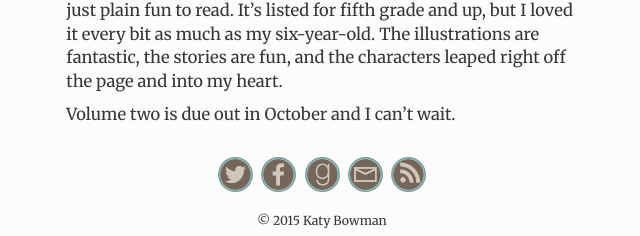
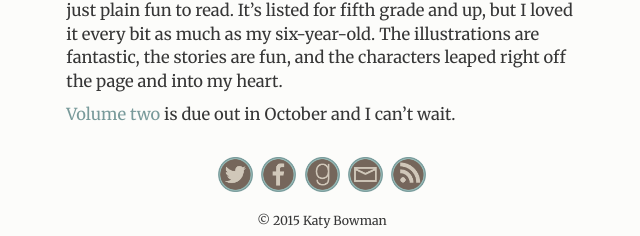
Before and after one commit to k80bowman/Edge_Of_Uncertainty, a Jekyll site: the page built from app/_posts/2015-09-08-Lumberjanes.md, in a window 1280 px wide. Shown: the part 1660-1896 px from the top of the page, without its empty margins (318-958 px from the left). Built offline with Jekyll 4.4.1, drawn with Linux system fonts in a browser that asks for light colours; some of the changed lines change nothing that is shown.

Commit message:
Adding a link

```diff
--- a/app/_posts/2015-09-08-Lumberjanes.md
+++ b/app/_posts/2015-09-08-Lumberjanes.md
@@ -26,4 +26,4 @@ And that, for me, is one of the wonderful things about this book. Yes, the chara
 
 The most wonderful thing about this book, however, is that it is just plain fun to read. It's listed for fifth grade and up, but I loved it every bit as much as my six-year-old. The illustrations are fantastic, the stories are fun, and the characters leaped right off the page and into my heart.
 
-Volume two is due out in October and I can't wait.
+[Volume two](http://www.amazon.com/Lumberjanes-Vol-2-Noelle-Stevenson/dp/1608867374) is due out in October and I can't wait.
```
